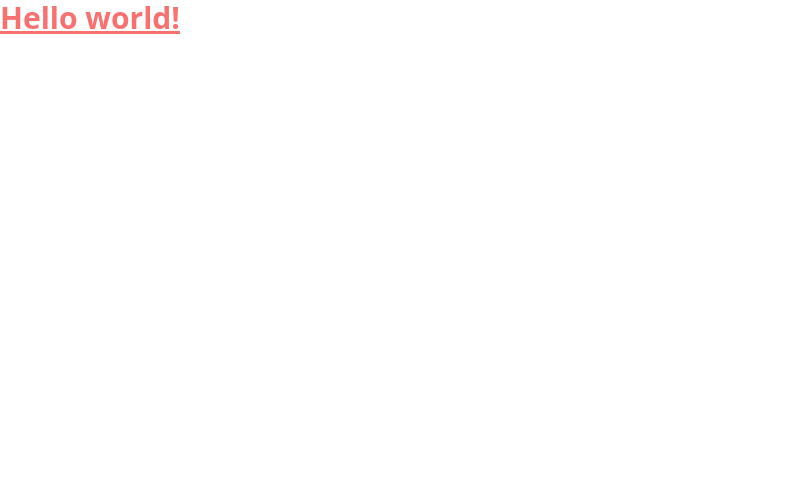
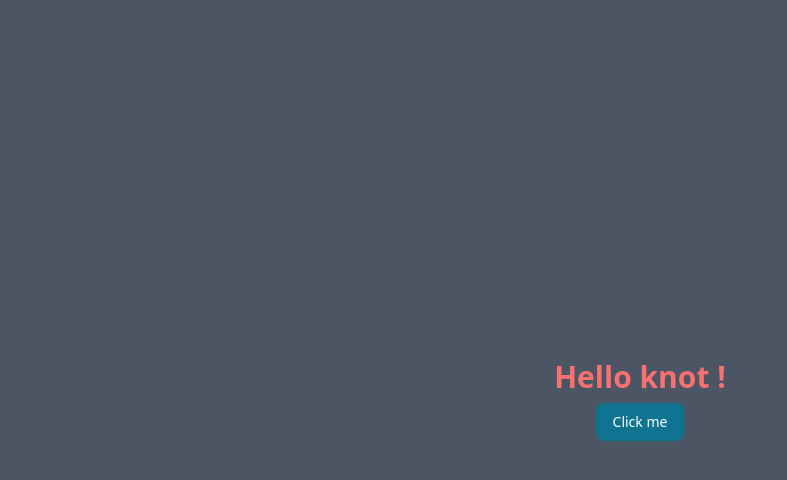
Before and after one commit to yousefwahba/knot, a React (Vite) app in the folder front-end/: page / in a window 1280 px wide. Shown: the top 480 px of the page, without its empty margins (0-787 px from the left). Built offline with nearby package versions, Linux system fonts and the light colour scheme.

Commit message:
add Flowbite-tailwind css components framework

```diff
--- a/front-end/package.json
+++ b/front-end/package.json
@@ -10,6 +10,8 @@
     "preview": "vite preview"
   },
   "dependencies": {
+    "flowbite": "^1.6.5",
+    "flowbite-react": "^0.4.7",
     "react": "^18.2.0",
     "react-dom": "^18.2.0",
     "react-router-dom": "^6.12.0"
--- a/front-end/src/App.jsx
+++ b/front-end/src/App.jsx
@@ -1,6 +1,15 @@
+import { Button } from 'flowbite-react';
+
 function App() {
   return (
-    <h1 className="text-3xl font-bold underline text-red-400">Hello world!</h1>
+    <div className="h-[100vh] w-full bg-gray-600 flex flex-col justify-center items-center text-center">
+      <h1 className="text-3xl font-bold  text-red-400 mb-2">
+        Hello knot ! <br />
+      </h1>
+      <div>
+        <Button className="text-sm p-0">Click me</Button>
+      </div>
+    </div>
   );
 }
 
--- a/front-end/tailwind.config.js
+++ b/front-end/tailwind.config.js
@@ -1,8 +1,12 @@
 /** @type {import('tailwindcss').Config} */
 export default {
-  content: ['./index.html', './src/**/*.{js,ts,jsx,tsx}'],
+  content: [
+    './index.html',
+    './src/**/*.{js,ts,jsx,tsx}',
+    'node_modules/flowbite-react/**/*.{js,jsx,ts,tsx}',
+  ],
   theme: {
     extend: {},
   },
-  plugins: [],
+  plugins: ['flowbite/plugin'],
 };
```
Also changed, not shown: 1 other file (tests, documents, lock files or other folders).
